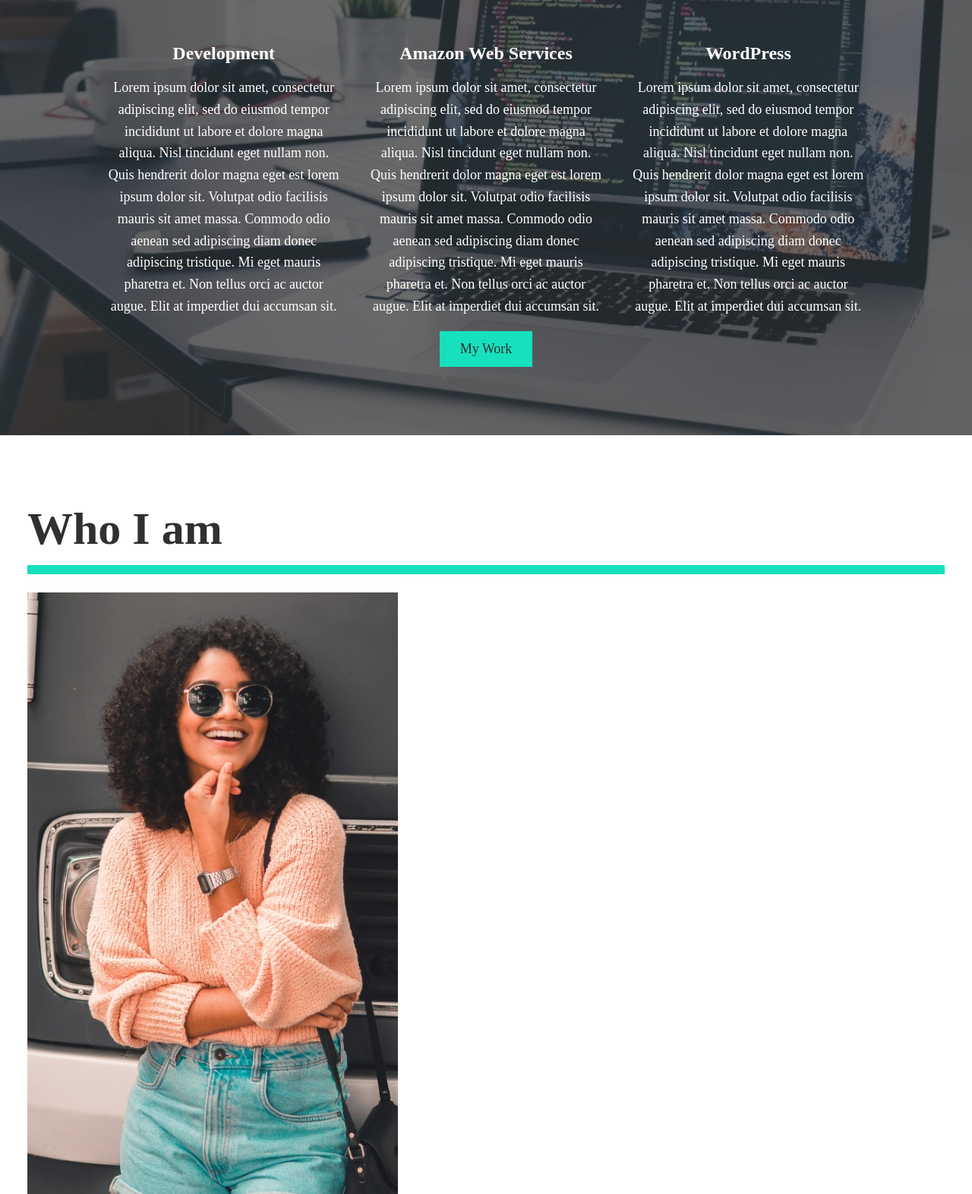
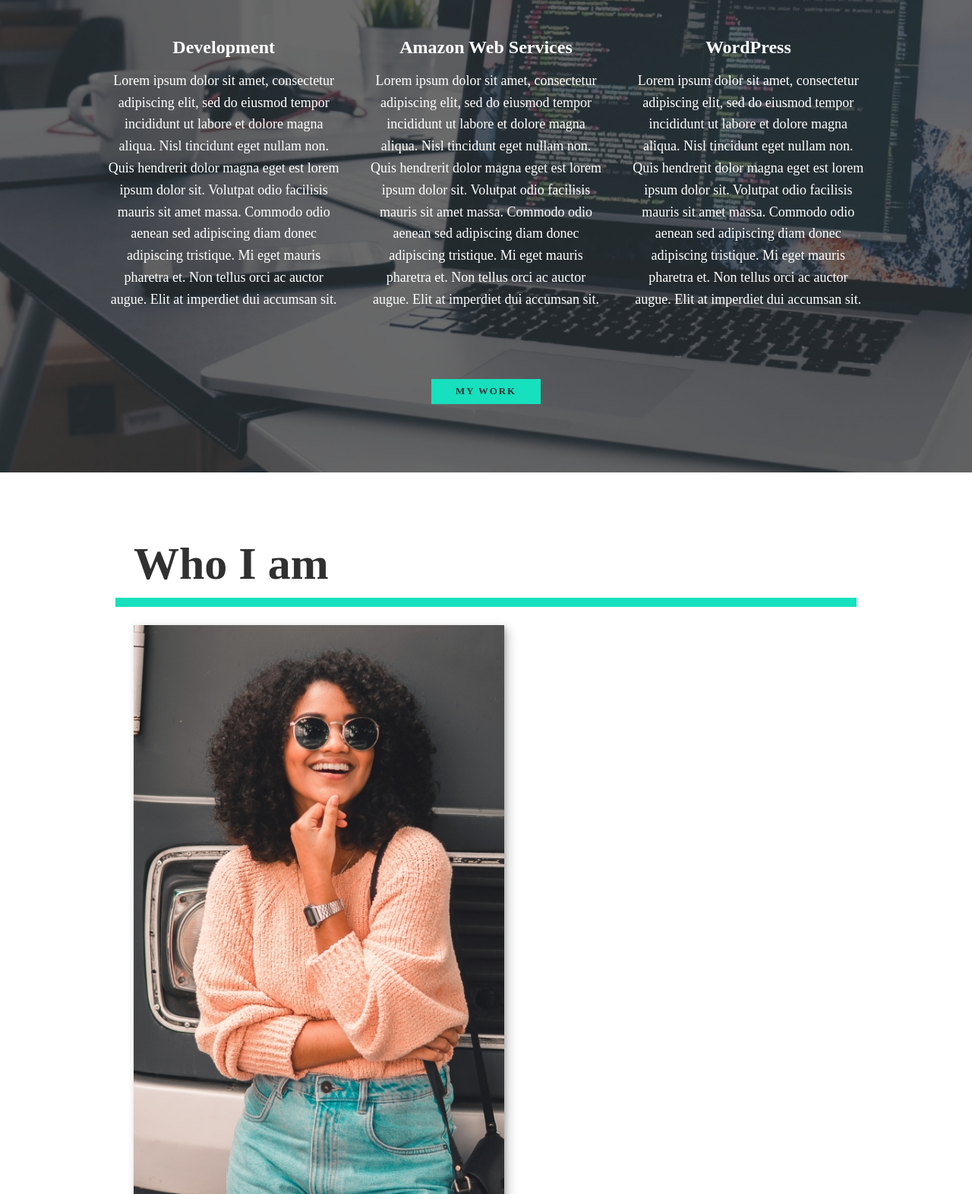
Before and after one commit to etranger05/portfolio, a plain HTML site: page index.html in a window 1280 px wide. Shown: the part 701-2273 px from the top of the page at 76% size. Drawn offline with nearby package versions, Linux system fonts and the light colour scheme.

Commit message:
2020/02/23

```diff
--- a/css/style.css
+++ b/css/style.css
@@ -54,21 +54,36 @@ img {
 }
 strong {font-weight: var(--fw-bold)}
 
+:focus {
+    outline: 3px solid var(--clr-accent);
+    outline-offset: 3px;
+}
+
 /* buttons */
 .btn {
     display: inline-block;
-    padding: .5em 1.5em;
+    padding: .5em 2.5em;
     background: var(--clr-accent);
     color: var(--clr-dark);
     text-decoration: none;
     cursor: pointer;
+    font-size: .8rem;
+    text-transform: uppercase;
+    letter-spacing: 2px;
+    font-weight: var(--fw-bold);
+    transition: transform 200ms ease-in-out;
 }
+
+.btn:hover {
+    transform: scale(1.1);
+}
+
 
 /* Typography */
 h1,
 h2,
 h3{
-    line-height: 1.1;
+    line-height: 1;
     margin: 0;
 }
 
@@ -101,12 +116,18 @@ h3 {font-size: var(--fs-h3)}
     margin-bottom: 1em;
 }
 
+.section__subtitle--work{
+    color: var(--clr-accent);
+    font-weight: var(--fw-bold);
+    margin-bottom: 2em;
+}
+
 /* header */
 nav { display: none; }
 
 /* Intro Section */
 .intro {
-    position: realtive;
+    position: relative;
 }
 
 .intro__img {
@@ -167,11 +188,15 @@ nav { display: none; }
 .section__title--services::after {
     content: '';
     display: block;
-    width: 3em;
+    width: 2em;
     height: 1px;
     margin: 0.5em auto 1em;
     background: var(--clr-light);
     opacity: 0.25;
+}
+
+.services {
+    margin-bottom: 4em;
 }
 
 .service {
@@ -183,10 +208,68 @@ nav { display: none; }
     .services{
         display: flex;
         max-width: 1000px;
-        margin: 0 auto;
+        margin-left: auto;
+        margin-right: auto;
     }
 
     .service + .service {
         margin-left: 2em;
     }
 }
+
+/* About me */
+
+.about-me {
+    max-width: 1000px;
+    margin: 0 auto;
+}
+
+.about-me__img{
+    box-shadow: var(--bs);
+}
+
+@media (min-width: 600px){
+    .about-me {
+        display: grid;
+        grid-template-columns: 1fr 200px;
+        grid-template-areas:
+            "title img"
+            "subtitle img"
+            "text img";
+        grid-column-gap: 2em;
+
+    }
+    .section__title--about{
+        grid-area: title;
+    }
+    .section__subtitle--about{
+        grid-column: 1 / -1;
+        grid-row: 2;
+        position: relative;
+        left: -1em;
+        width: calc(100% + 2em);
+        padding-left: 1em;
+        padding-right: clac(200px + 4em);
+    }
+
+    .about-me_img{
+        grid-area: img;
+        position: relative;
+        z-index: 2;
+
+    }
+}
+
+/* My work */
+.my-work {
+    background-color: var(--clr-dark);
+    color: var(--clr-light);
+    text-align: center;
+}
+
+.portfolio {
+    display: grid;
+    grid-template-columns: repeat(auto-fit,minmax(300px, 1fr));
+    max
+
+}
```
